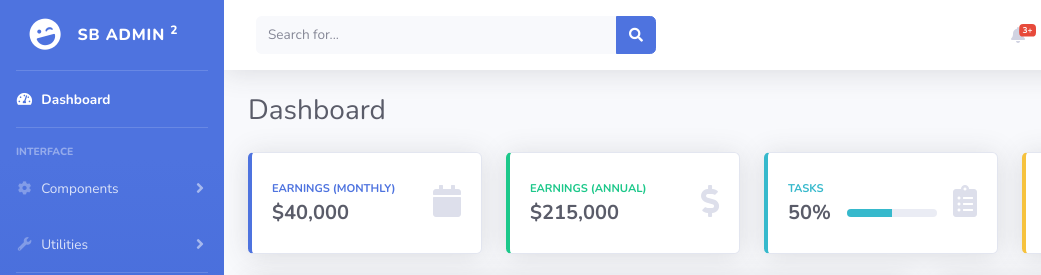
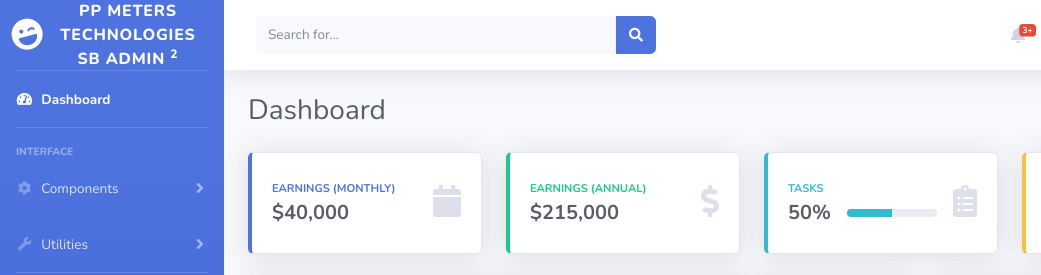
Before and after one commit to sukawatd/ppmeters, a website with bundled scripts: page index.html in a window 1280 px wide. Shown: the top 275 px of the page, 0-1041 px from the left. Built offline with nearby package versions, Linux system fonts and the light colour scheme.

Commit message:
edit title bar

```diff
--- a/index.html
+++ b/index.html
@@ -9,7 +9,7 @@
   <meta name="description" content="">
   <meta name="author" content="">
 
-  <title>SB Admin 2 - Dashboard</title>
+  <title>PP Meters Technologies</title>
 
   <!-- Custom fonts for this template-->
   <link href="vendor/fontawesome-free/css/all.min.css" rel="stylesheet" type="text/css">
@@ -33,7 +33,7 @@
         <div class="sidebar-brand-icon rotate-n-15">
           <i class="fas fa-laugh-wink"></i>
         </div>
-        <div class="sidebar-brand-text mx-3">SB Admin <sup>2</sup></div>
+        <div class="sidebar-brand-text mx-3">PP Meters Technologies SB Admin <sup>2</sup></div>
       </a>
 
       <!-- Divider -->
```
